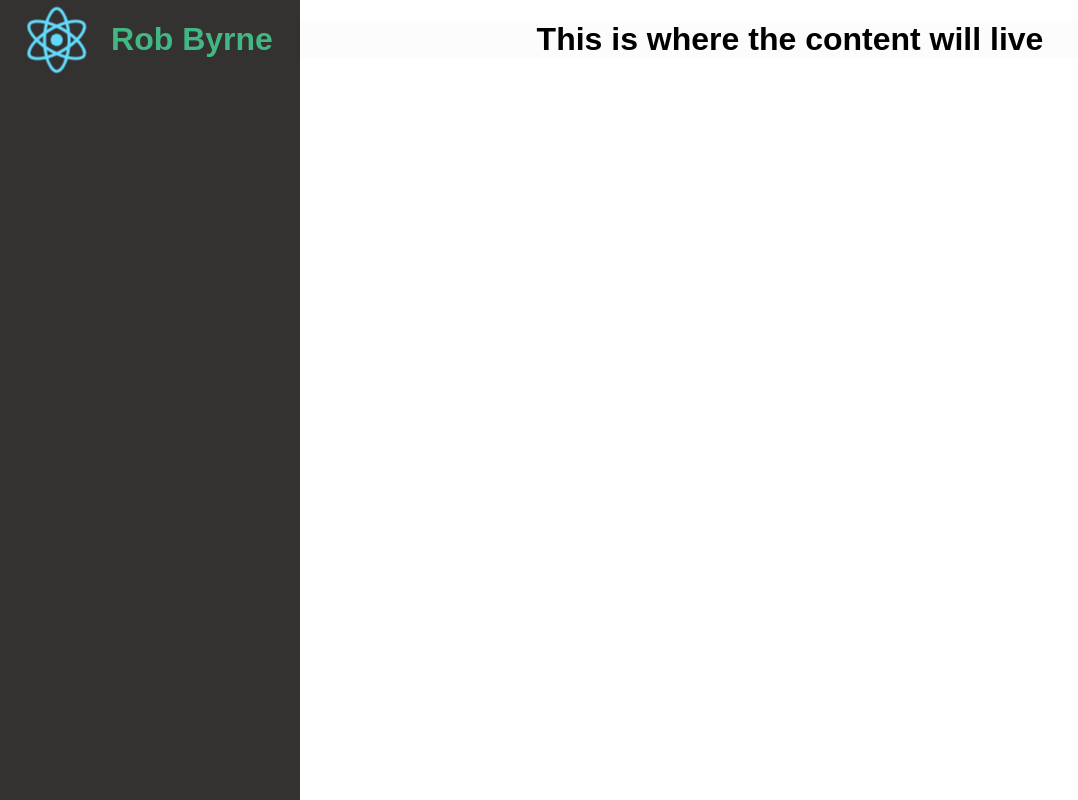
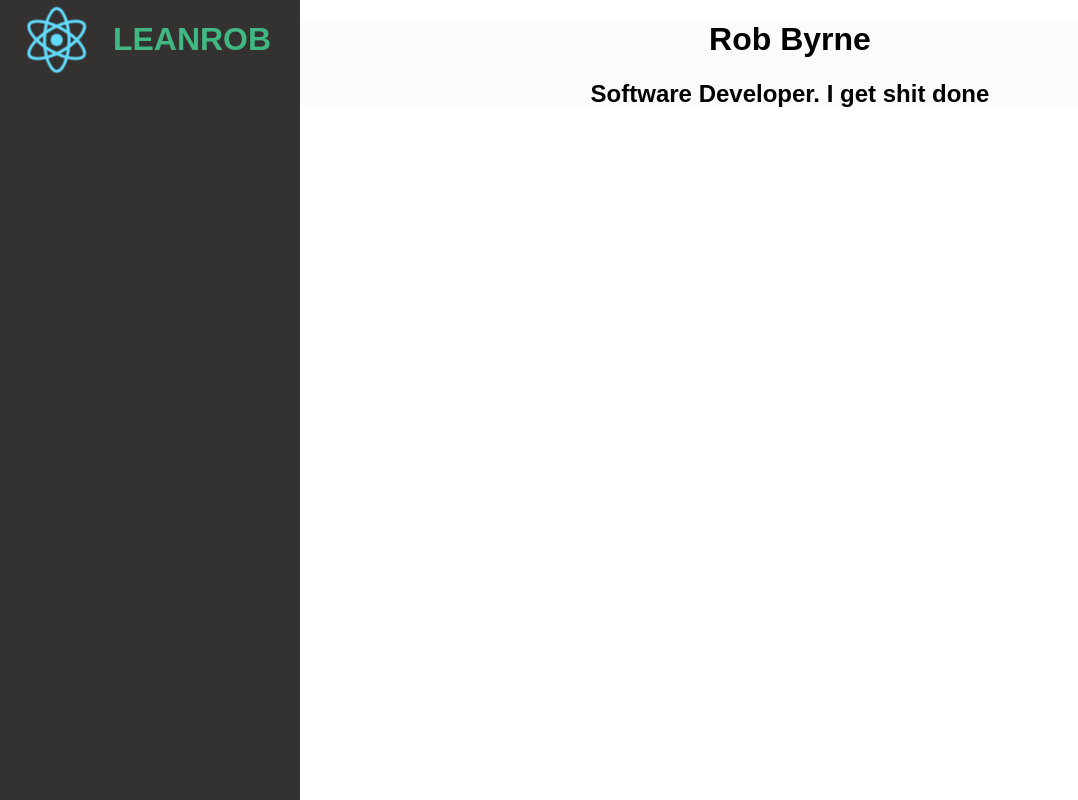
Before and after one commit to leanrob/portfolio-leanrob, a React (Create React App) app: page / in a window 1280 px wide. Shown: the whole page, without its empty margins (0-1078 px from the left). Built offline with nearby package versions, Linux system fonts and the light colour scheme.

Commit message:
Last of the setup commits
—> the last of the setup commits is now being pushe, now onto building.

```diff
--- a/src/components/MainContent/MainContent.js
+++ b/src/components/MainContent/MainContent.js
@@ -10,7 +10,8 @@ const MainContent = () => {
 	};
 	return (
 		<div className="main-content" style={mainContentStyle}>
-			<h1>This is where the content will live</h1>
+			<h1>Rob Byrne</h1>
+			<h2>Software Developer. I get shit done</h2>
 		</div>
 	)
 };
--- a/src/components/SideBar/SideBarMenu.js
+++ b/src/components/SideBar/SideBarMenu.js
@@ -27,7 +27,7 @@ const SideBarMenu = () => {
                             />
                         </div>
                         <div style={{float: 'right', width: '72%', color: '#41B883',}}>
-                            <h1>Rob Byrne</h1>
+                            <h1>LEANROB</h1>
                         </div>
                     </span>
 
```
